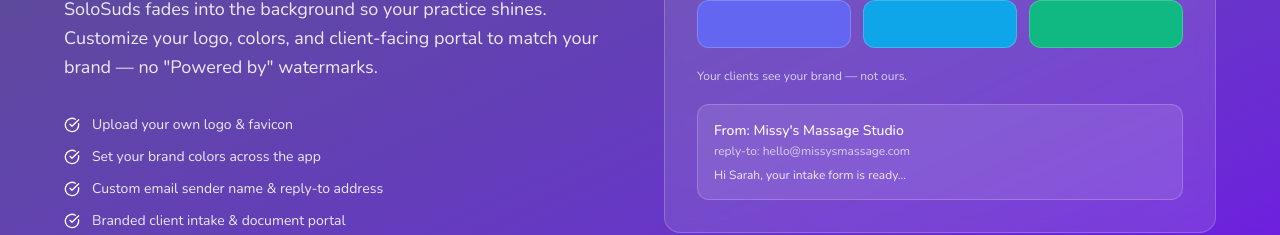
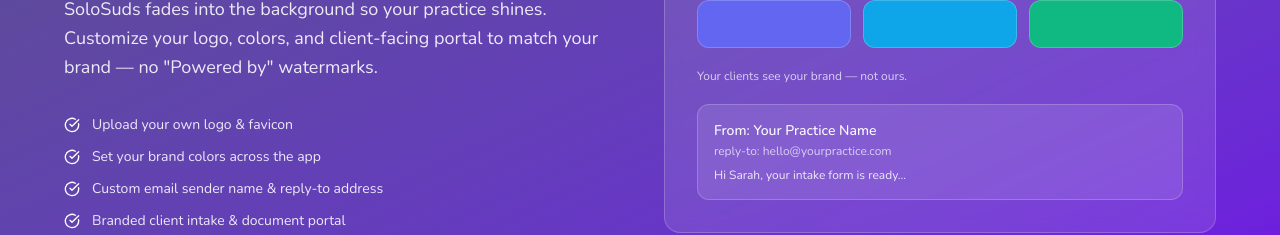
Before and after one commit to mrblanchard/solosuds, a Next.js app: page / in a window 1280 px wide. Shown: the part 2720-2955 px from the top of the page. Built offline with nearby package versions, Linux system fonts and the light colour scheme; no server answers.

Commit message:
fix: use generic placeholder business name/email in white-label example
Replaces a real-looking sample (Missy's Massage Studio) with a
non-descript placeholder to avoid implying a specific business.

```diff
--- a/src/app/page.tsx
+++ b/src/app/page.tsx
@@ -220,8 +220,8 @@
               </div>
               <p className="text-xs text-indigo-200">Your clients see your brand — not ours.</p>
               <div className="rounded-xl bg-white/10 border border-white/20 p-4 text-sm">
-                <p className="text-white font-medium">From: Missy&apos;s Massage Studio</p>
-                <p className="text-indigo-200 text-xs mt-0.5">reply-to: hello@missysmassage.com</p>
+                <p className="text-white font-medium">From: Your Practice Name</p>
+                <p className="text-indigo-200 text-xs mt-0.5">reply-to: hello@yourpractice.com</p>
                 <p className="mt-2 text-indigo-100 text-xs">Hi Sarah, your intake form is ready…</p>
               </div>
             </div>
```
